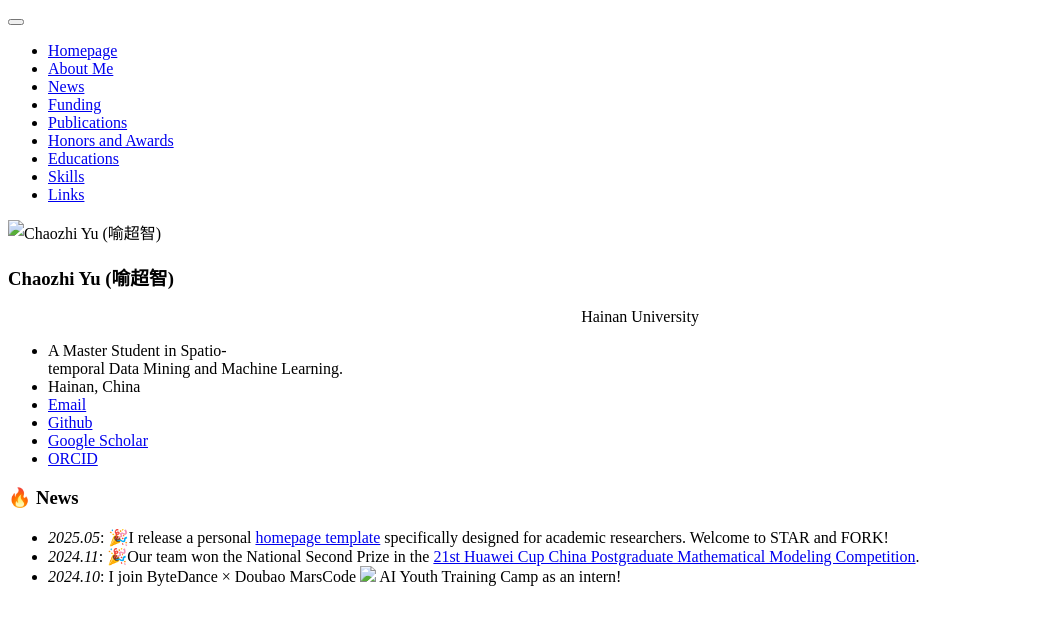
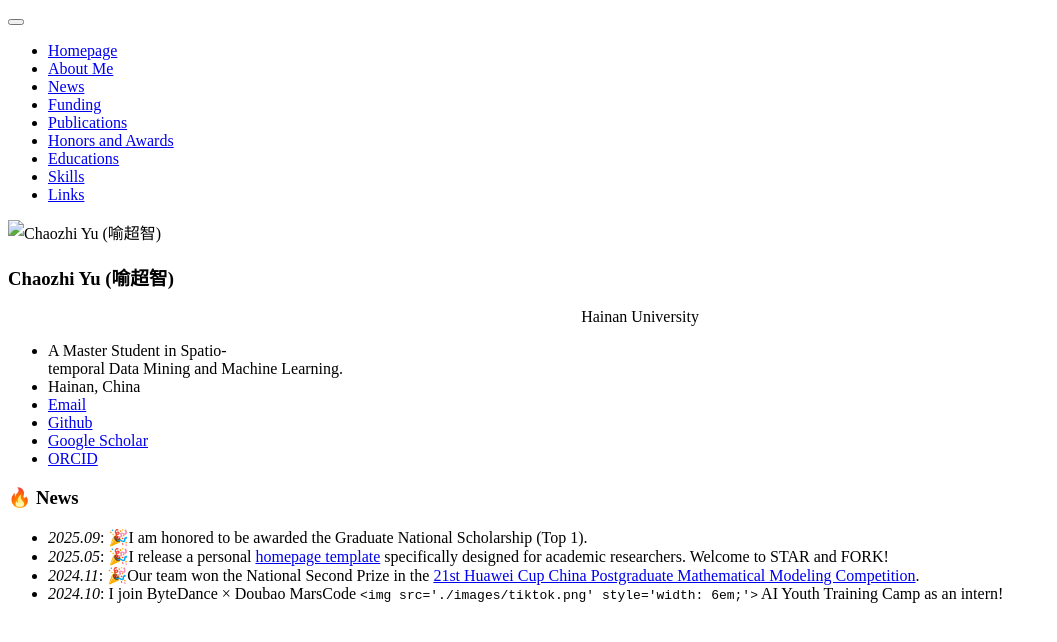
Before and after one commit to yuchaozhi/yuchaozhi.github.io, a Jekyll site: the page built from _pages/includes/news.md, in a window 1280 px wide. Shown: the top 642 px of the page, without its empty margins (0-1057 px from the left). Built offline with Jekyll 4.4.1, drawn with Linux system fonts in a browser that asks for light colours; our own code applies the rules of GitHub Pages for plain Markdown files.

Commit message:
update news

```diff
--- a/_pages/includes/news.md
+++ b/_pages/includes/news.md
@@ -1,5 +1,6 @@
 # 🔥 News
 
+- *2025.09*: 🎉I am honored to be awarded the Graduate National Scholarship (Top 1).
 - *2025.05*: 🎉I release a personal [homepage template](https://github.com/yuchaozhi/yuchaozhi.github.io) specifically designed for academic researchers. Welcome to STAR and FORK!
 - *2024.11*: 🎉Our team won the National Second Prize in the [21st Huawei Cup China Postgraduate Mathematical Modeling Competition](https://sms.hainanu.edu.cn/info/1421/5601.htm).
-- *2024.10*: I join ByteDance × Doubao MarsCode <img src='./images/tiktok.png' style='width: 6em;'> AI Youth Training Camp as an intern!
+- *2024.10*: I join ByteDance × Doubao MarsCode `<img src='./images/tiktok.png' style='width: 6em;'>` AI Youth Training Camp as an intern!
```
